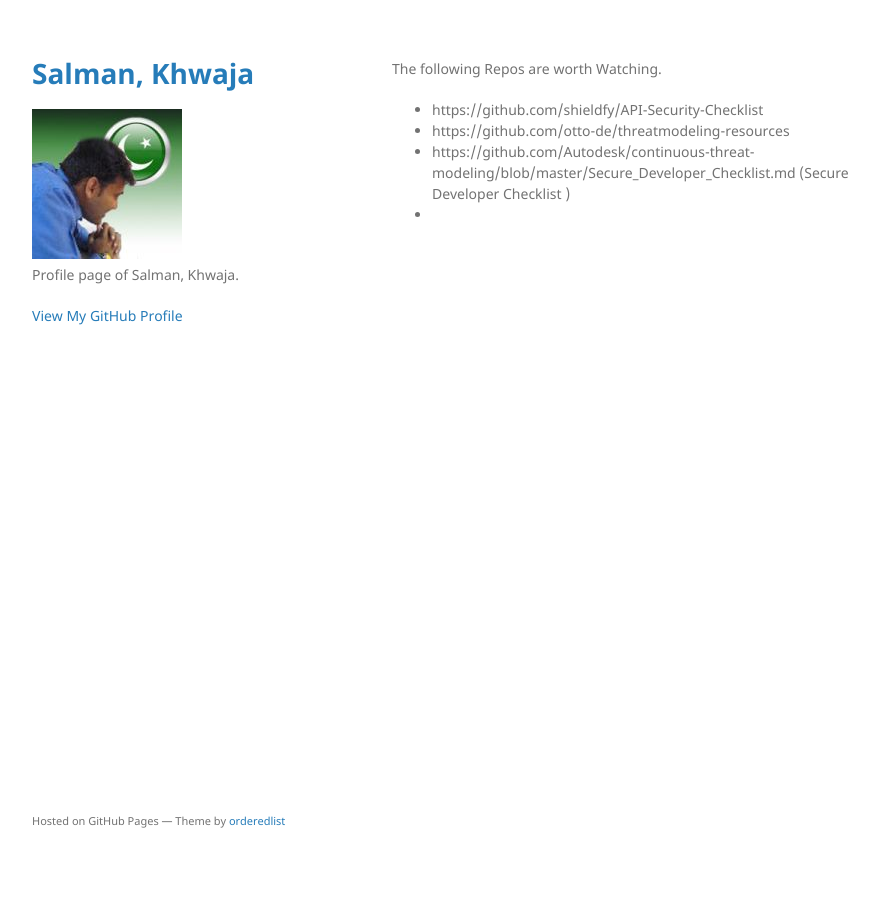
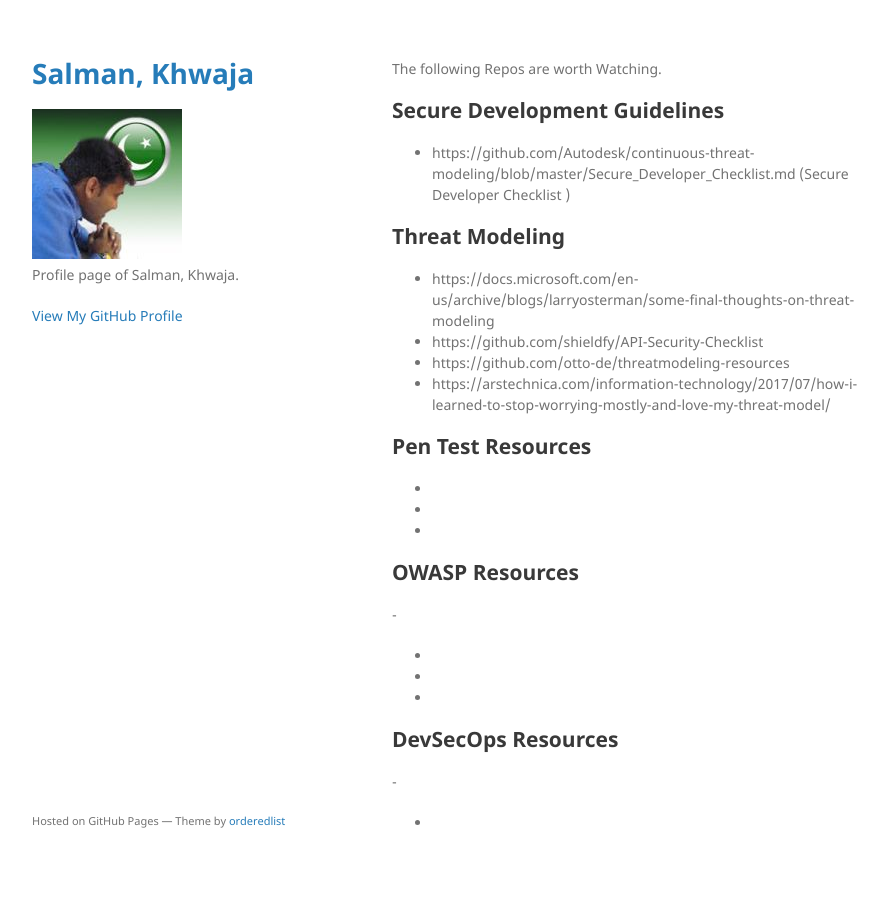
Before and after one commit to salmankhwaja/salmankhwaja.github.io, a Jekyll site: the page built from worthwatchingrepos.md, in a window 1280 px wide. Shown: the whole page, without its empty margins (178-1066 px from the left). Built offline with Jekyll 4.4.1, drawn with Linux system fonts in a browser that asks for light colours; our own code applies the rules of GitHub Pages for plain Markdown files.

Commit message:
Update worthwatchingrepos.md

```diff
--- a/worthwatchingrepos.md
+++ b/worthwatchingrepos.md
@@ -1,5 +1,25 @@
 The following Repos are worth Watching.
+
+## Secure Development Guidelines
+- https://github.com/Autodesk/continuous-threat-modeling/blob/master/Secure_Developer_Checklist.md (Secure Developer Checklist )
+
+## Threat Modeling
+- https://docs.microsoft.com/en-us/archive/blogs/larryosterman/some-final-thoughts-on-threat-modeling
 - https://github.com/shieldfy/API-Security-Checklist
 - https://github.com/otto-de/threatmodeling-resources
-- https://github.com/Autodesk/continuous-threat-modeling/blob/master/Secure_Developer_Checklist.md (Secure Developer Checklist )
+- https://arstechnica.com/information-technology/2017/07/how-i-learned-to-stop-worrying-mostly-and-love-my-threat-model/
+
+## Pen Test Resources
 -
+-
+-
+
+## OWASP Resources
+-
+-
+-
+-
+
+## DevSecOps Resources
+-
+-
```
